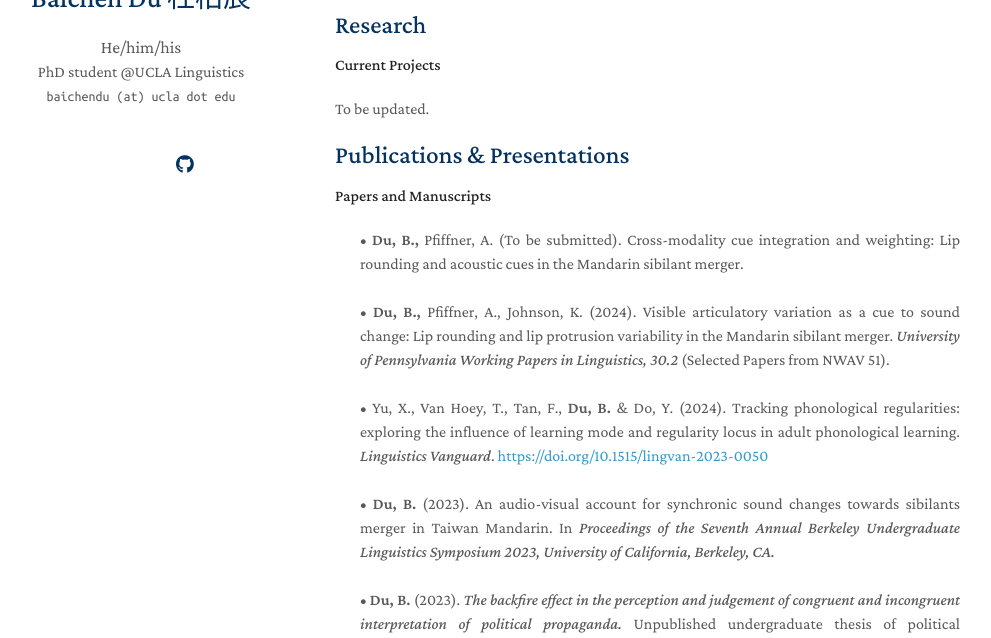
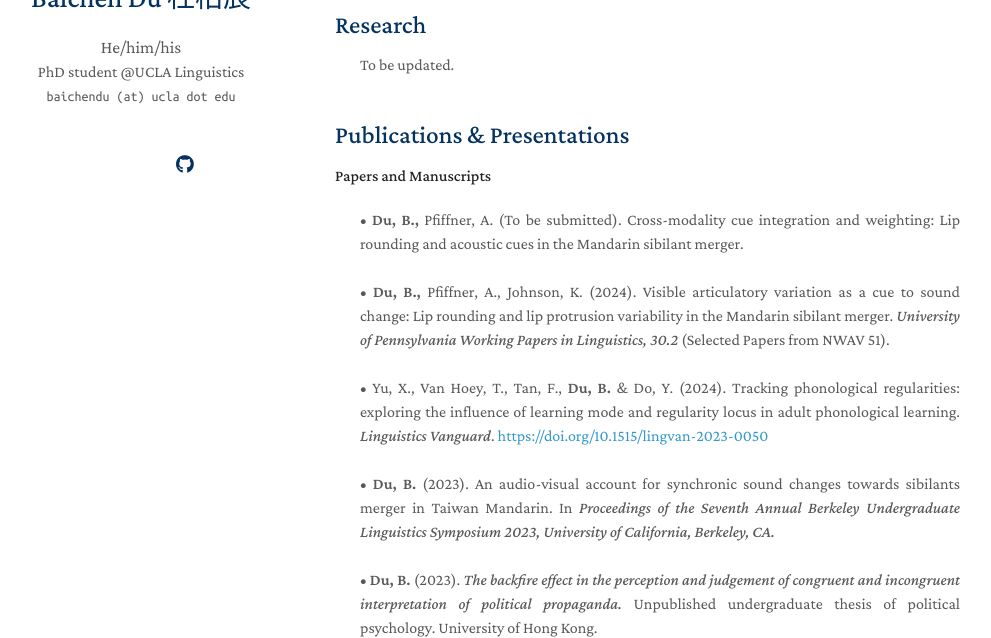
Before and after one commit to baichen-du/baichen-du.github.io, a Jekyll site: the page built from index.md, in a window 1280 px wide and 900 px high, cut to the strip 262-900 px from the top of the window. Shown: the whole strip, without its empty margins (135-1126 px from the left). Built offline with Jekyll 4.4.1, drawn with Linux system fonts in a browser that asks for light colours; a style sheet for code colours, icons or effects is not loaded; our own code applies the rules of GitHub Pages for plain Markdown files.

Commit message:
Update index.md

```diff
--- a/index.md
+++ b/index.md
@@ -20,10 +20,10 @@ I am an incoming PhD student at UCLA Linguistics, specializing in Psycholinguist
 
 ## Research
 
-**Current Projects**
-
+<div style="text-align: justify">
 To be updated.
-
+</div>
+<br>
 
 ## Publications & Presentations
 
```
